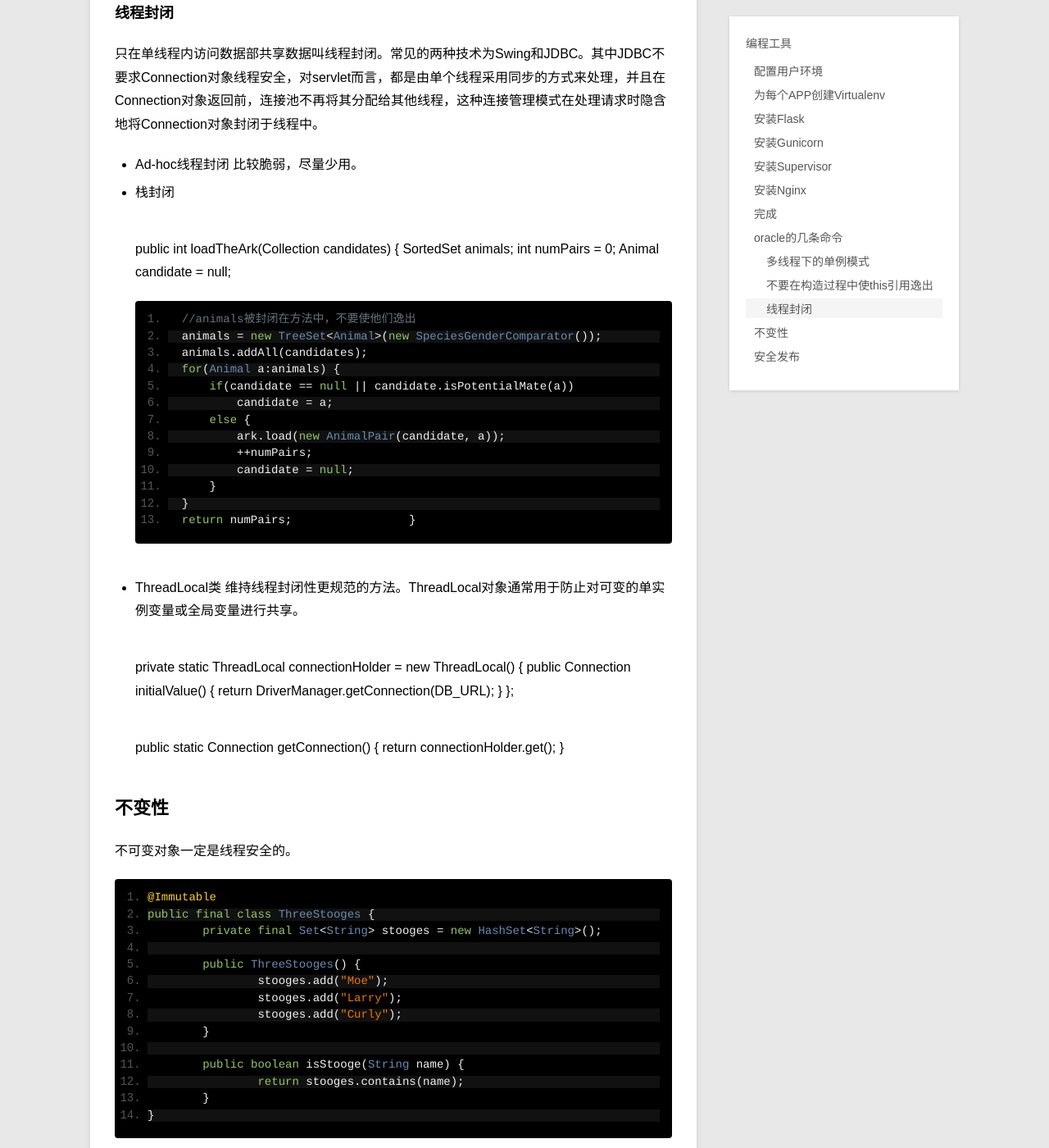
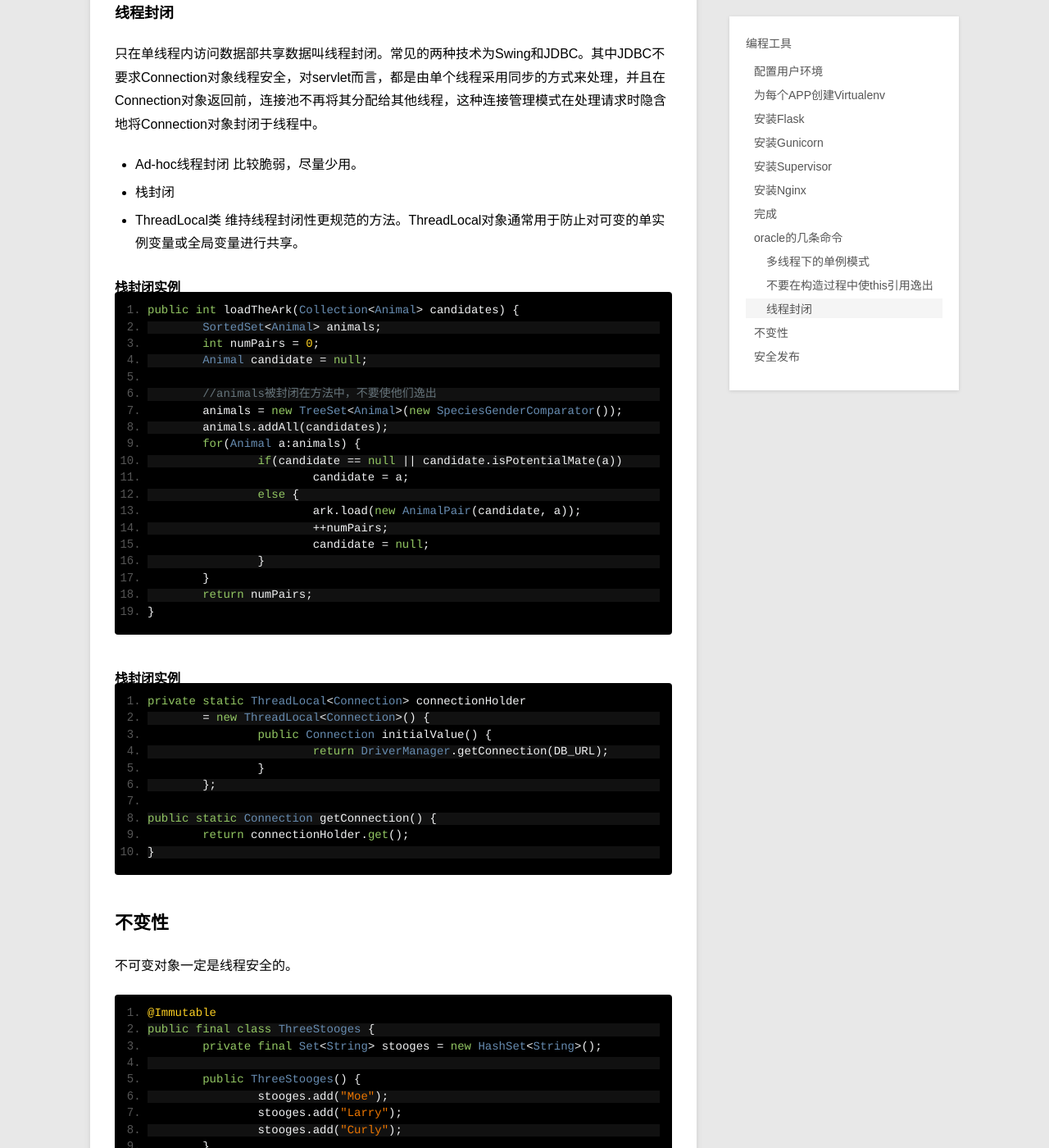
Before and after one commit to zorrock/zorrock.github.io, a Jekyll site: the page built from _posts/blog/2014-10-10-zhk-now-begin.md, in a window 1280 px wide and 1400 px high, scrolled down 10671 px. Shown: the whole window at 82% size. Built offline with Jekyll 4.4.1, drawn with Linux system fonts in a browser that asks for light colours; Markdown is read by kramdown in place of the engine named in the settings; some of the changed text lies outside the part shown.

Commit message:
multithread 3

```diff
--- a/_posts/blog/2014-10-10-zhk-now-begin.md
+++ b/_posts/blog/2014-10-10-zhk-now-begin.md
@@ -413,6 +413,9 @@ Nginx的配置文件和Supervisor类似，不同的程序可以分别配置，
 
 * Ad-hoc线程封闭 比较脆弱，尽量少用。
 * 栈封闭
+* ThreadLocal类 维持线程封闭性更规范的方法。ThreadLocal对象通常用于防止对可变的单实例变量或全局变量进行共享。
+
+####栈封闭实例
 
 	public int loadTheArk(Collection<Animal> candidates) {
 		SortedSet<Animal> animals;
@@ -434,7 +437,8 @@ Nginx的配置文件和Supervisor类似，不同的程序可以分别配置，
 		return numPairs;
 	}
 
-* ThreadLocal类 维持线程封闭性更规范的方法。ThreadLocal对象通常用于防止对可变的单实例变量或全局变量进行共享。
+
+####栈封闭实例
 
 	private static ThreadLocal<Connection> connectionHolder
 		= new ThreadLocal<Connection>() {
@@ -469,7 +473,7 @@ Nginx的配置文件和Supervisor类似，不同的程序可以分别配置，
 
 * 使用Volatile类型来发布不可变对象
 
-
+####实例
 	@Immutable
 	class OneValueCache {
 		private final BigInteger lastNumber;
```
